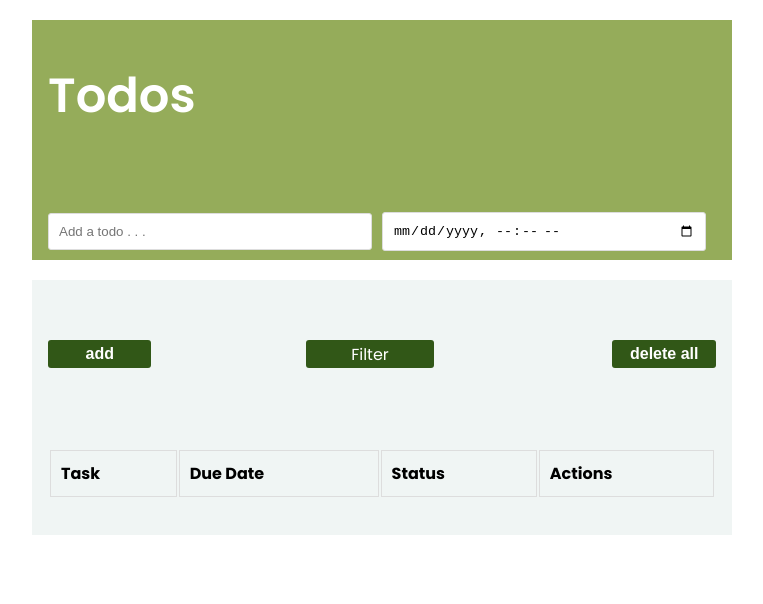
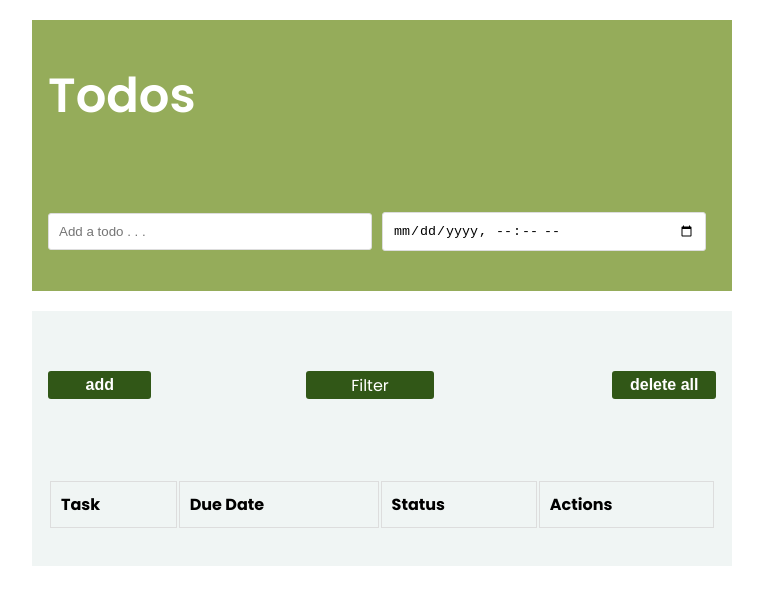
Before and after one commit to Sye-5pace/Interactive_Todo-gtp-lab2, a website built with Vite: page index.html in a window 1280 px wide. Shown: the whole page, without its empty margins (258-1021 px from the left). Built offline with nearby package versions, Linux system fonts and the light colour scheme.

Commit message:
update ui

```diff
--- a/src/style.scss
+++ b/src/style.scss
@@ -40,7 +40,7 @@ header {
   flex-direction: column;
   background-color: #95ac5a;
   padding: 0 1rem;
-  height: 15rem;
+  // height: 15rem;
 
   h1 {
     font-family: $font-family;
```
